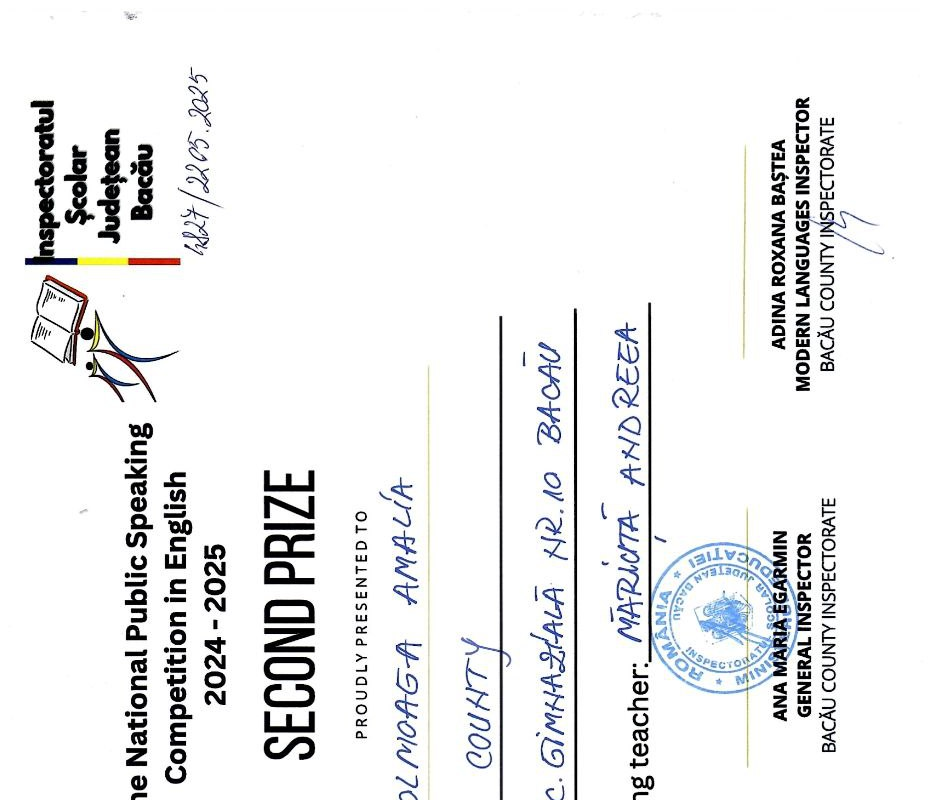
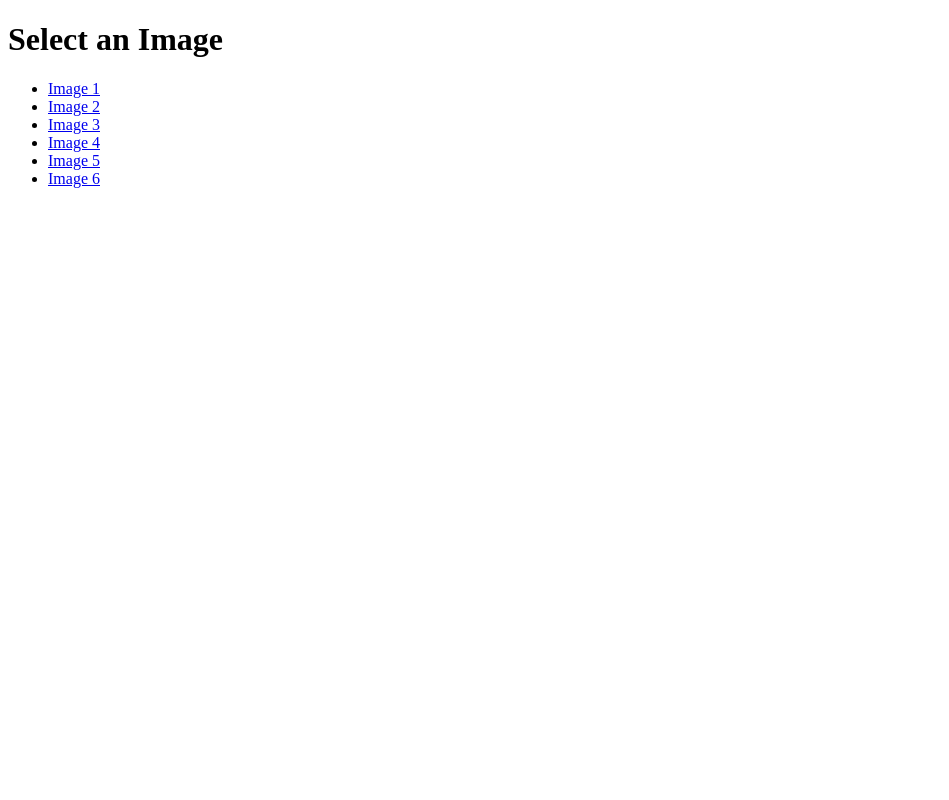
Before and after one commit to atydipl/atydipl.github.io, a plain HTML site: page index.html in a window 1280 px wide. Shown: the top 800 px of the page, without its empty margins (0-949 px from the left). Drawn offline with Linux system fonts and the light colour scheme.

Commit message:
Update index.html

```diff
--- a/index.html
+++ b/index.html
@@ -1,9 +1,19 @@
 <!DOCTYPE html>
-<html>
+<html lang="en">
 <head>
-    <title>PUBLIC SPEAKING</title>
+    <meta charset="UTF-8">
+    <meta name="viewport" content="width=device-width, initial-scale=1.0">
+    <title>My Images</title>
 </head>
 <body>
-    <img src="i1.jpg" alt="DIPLOMA" style="max-width:100%;">
+    <h1>Select an Image</h1>
+    <ul>
+        <li><a href="image1.html">Image 1</a></li>
+        <li><a href="image2.html">Image 2</a></li>
+        <li><a href="image3.html">Image 3</a></li>
+        <li><a href="image3.html">Image 4</a></li>
+        <li><a href="image3.html">Image 5</a></li>
+        <li><a href="image3.html">Image 6</a></li>
+    </ul>
 </body>
 </html>
```
